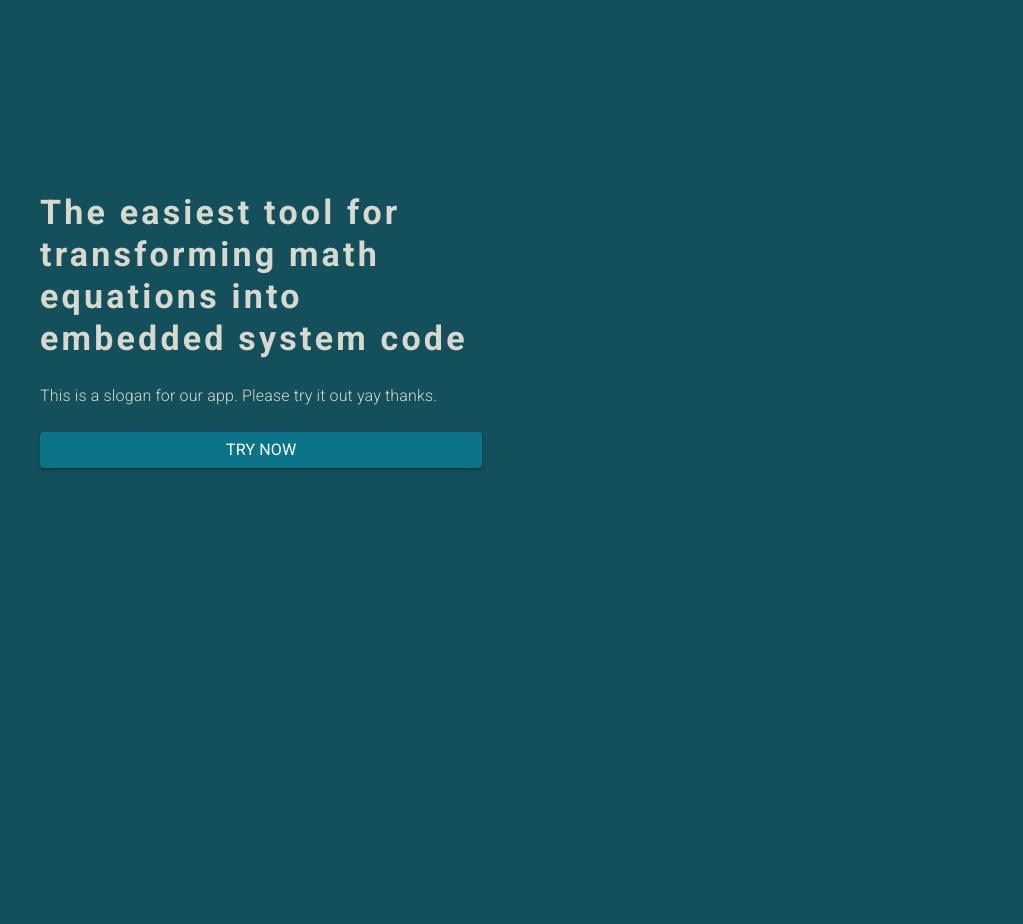
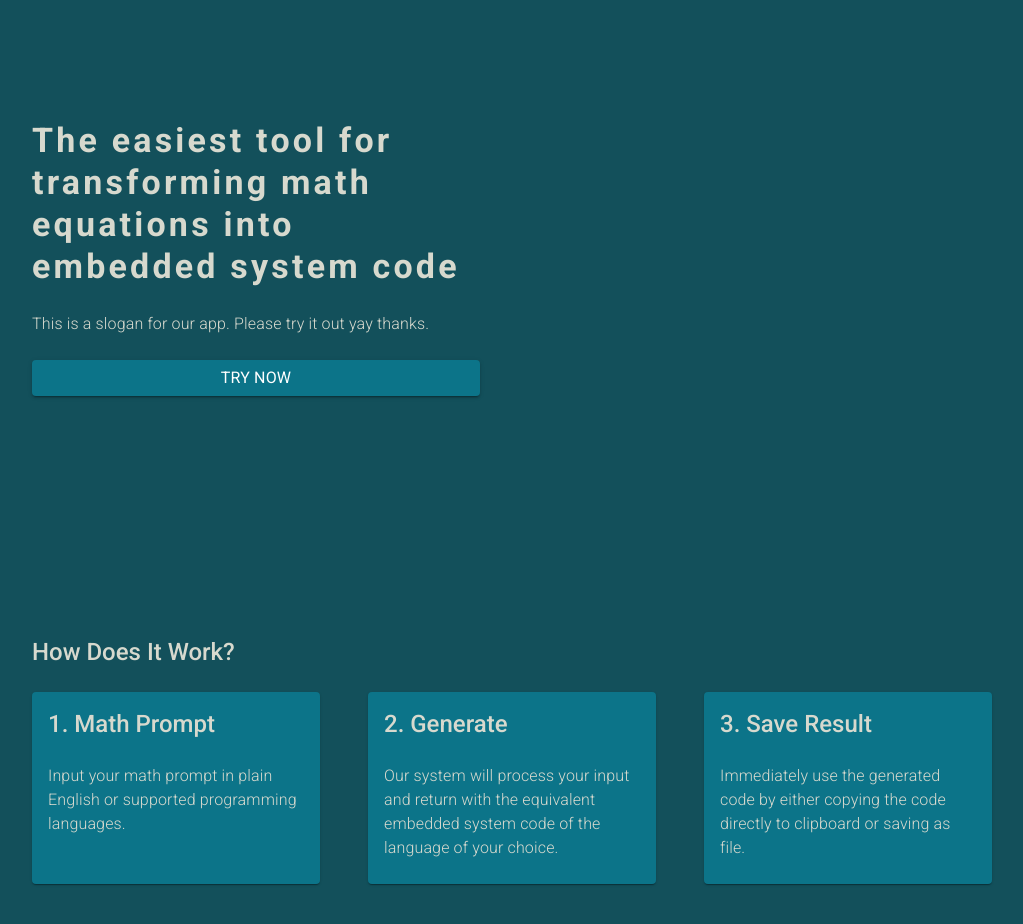
Before and after one commit to Neo-Zenith/quickmafs, a React (Vite) app in the folder client/: page / in a window 1280 px wide. Shown: the part 120-1044 px from the top of the page, without its empty margins (128-1151 px from the left). Before the commit the page ends 800 px from the top, so only its background shows below. Built offline with nearby package versions, Linux system fonts and the light colour scheme.

Commit message:
landing page setup

```diff
--- /dev/null
+++ b/client/src/components/AboutSection/AboutCard.jsx
@@ -0,0 +1,46 @@
+import * as React from "react";
+import Box from "@mui/material/Box";
+import Card from "@mui/material/Card";
+import CardActions from "@mui/material/CardActions";
+import CardContent from "@mui/material/CardContent";
+import Button from "@mui/material/Button";
+import Typography from "@mui/material/Typography";
+
+const bull = (
+    <Box
+        component="span"
+        sx={{ display: "inline-block", mx: "2px", transform: "scale(0.8)" }}
+    >
+        •
+    </Box>
+);
+
+export default function AboutCard({ title, content }) {
+    return (
+        <Card sx={{ flex: 1, backgroundColor: "var(--color-secondary)" }}>
+            <CardContent>
+                <Typography
+                    variant="h5"
+                    sx={{
+                        color: "var(--color-accent)",
+                        fontWeight: 500,
+                        fontFamily: "Roboto",
+                    }}
+                >
+                    {title}
+                </Typography>
+                <Typography
+                    variant="body1"
+                    sx={{
+                        color: "var(--color-accent)",
+                        fontWeight: 300,
+                        fontFamily: "Roboto",
+                        marginTop: "1.5rem",
+                    }}
+                >
+                    {content}
+                </Typography>
+            </CardContent>
+        </Card>
+    );
+}
--- /dev/null
+++ b/client/src/components/AboutSection/AboutSection.css
@@ -0,0 +1,6 @@
+.about-cards {
+    display: flex;
+    column-gap: 3rem;
+    margin: 0 10rem;
+    margin-bottom: 1.5rem;
+}
--- /dev/null
+++ b/client/src/components/AboutSection/AboutSection.jsx
@@ -0,0 +1,53 @@
+import { Box, Typography } from "@mui/material";
+import AboutCard from "./AboutCard";
+import "./AboutSection.css";
+
+export default function AboutSection() {
+    const aboutContent = [
+        {
+            title: "1. Math Prompt",
+            content:
+                "Input your math prompt in plain English or supported programming languages.",
+        },
+        {
+            title: "2. Generate",
+            content:
+                "Our system will process your input and return with the equivalent embedded system code of the language of your choice.",
+        },
+        {
+            title: "3. Save Result",
+            content:
+                "Immediately use the generated code by either copying the code directly to clipboard or saving as file.",
+        },
+    ];
+
+    return (
+        <>
+            <Box sx={{ marginTop: "15rem", marginBottom: "15rem" }}>
+                <Typography
+                    variant="h5"
+                    sx={{
+                        fontFamily: "Roboto",
+                        fontWeight: 500,
+                        color: "var(--color-accent)",
+                        marginLeft: "10rem",
+                        marginBottom: "1.5rem",
+                    }}
+                >
+                    How Does It Work?
+                </Typography>
+                <div className="about-cards">
+                    {aboutContent.map((card, index) => {
+                        return (
+                            <AboutCard
+                                key={index}
+                                content={card.content}
+                                title={card.title}
+                            ></AboutCard>
+                        );
+                    })}
+                </div>
+            </Box>
+        </>
+    );
+}
--- a/client/src/components/Navbar/Navbar.jsx
+++ b/client/src/components/Navbar/Navbar.jsx
@@ -26,10 +26,11 @@ export default function Navbar() {
     };
 
     return (
-        <Box sx={{ flexGrow: 1 }}>
         <AppBar
-                position="static"
-                sx={{ backgroundColor: "var(--color-primary)" }}
+            position="fixed"
+            sx={{
+                backgroundColor: "var(--color-primary)",
+            }}
         >
             <Toolbar>
                 <IconButton
@@ -41,11 +42,7 @@ export default function Navbar() {
                 >
                     <MenuIcon />
                 </IconButton>
-                    <Typography
-                        variant="h6"
-                        component="div"
-                        sx={{ flexGrow: 1 }}
-                    >
+                <Typography variant="h6" component="div" sx={{ flexGrow: 1 }}>
                     APP NAME
                 </Typography>
                 {auth && (
@@ -145,6 +142,5 @@ export default function Navbar() {
                 )}
             </Toolbar>
         </AppBar>
-        </Box>
     );
 }
--- a/client/src/index.css
+++ b/client/src/index.css
@@ -19,4 +19,5 @@ body {
 	font-family: Arial, sans-serif;
 	background-color: var(--color-primary);
 	color: var(--color-accent);
+	margin: 0;
 }
--- a/client/src/pages/LandingPage.jsx
+++ b/client/src/pages/LandingPage.jsx
@@ -1,3 +1,4 @@
+import AboutSection from "../components/AboutSection/AboutSection";
 import HeroSection from "../components/HeroSection/HeroSection";
 import Navbar from "../components/Navbar/Navbar";
 
@@ -6,6 +7,7 @@ export default function LandingPage() {
         <>
             <Navbar />
             <HeroSection />
+            <AboutSection />
         </>
     );
 }
```
Lines whose indentation alone changed are shown as unchanged.
